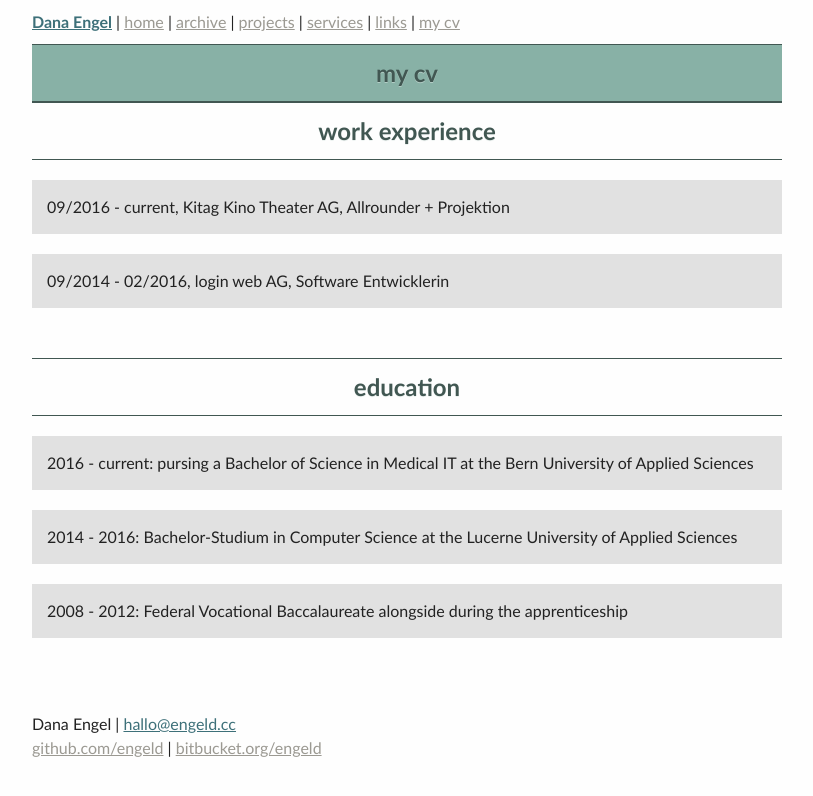
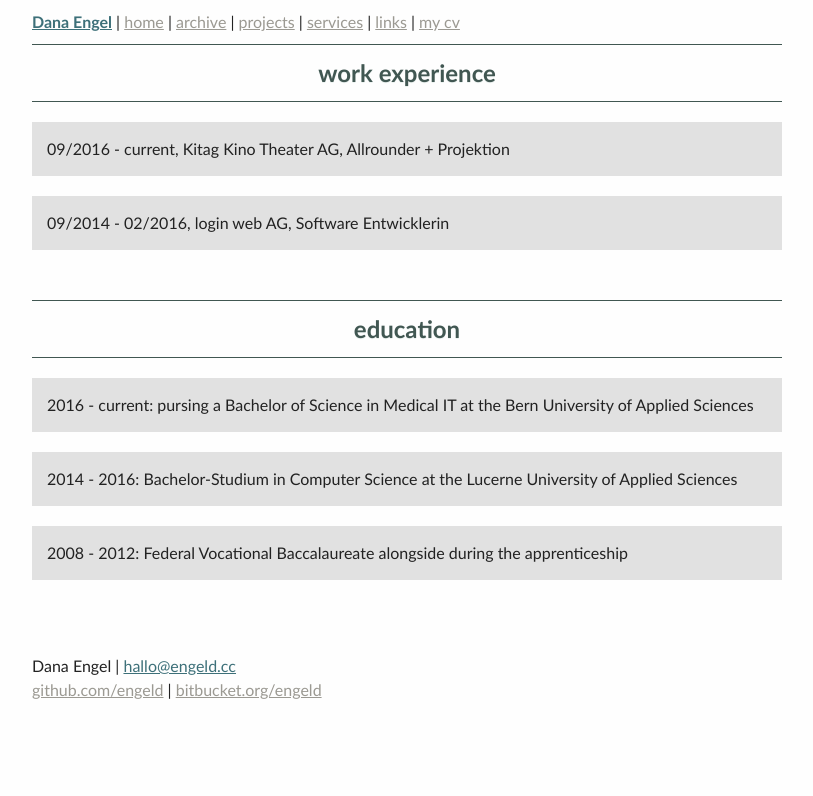
Before and after one commit to engeld/engeld.github.com, a Jekyll site: the page built from about.html, in a window 1280 px wide. Shown: the top 796 px of the page, without its empty margins (233-1046 px from the left). Built offline with Jekyll 4.4.1, drawn with Linux system fonts in a browser that asks for light colours.

Commit message:
change h1 style

```diff
--- a/_layouts/post.html
+++ b/_layouts/post.html
@@ -2,7 +2,7 @@
 layout: default
 ---
 <br />
-<h1 class="title">{{ page.title }} </h1>
+<h1>{{ page.title }} </h1>
 {{ site.author }} posted on {{ page.date | date: "%d.%m.%Y" }}:
 <ul class="post">
   <li>{{ content }}</li>
--- a/about.html
+++ b/about.html
@@ -3,14 +3,13 @@
 title: engeld's Blog
 ---
 
-<h1>my cv</h1>
-<h1 class="title">work experience</h1>
+<h1>work experience</h1>
 <ul>
 	<li>09/2016 - current, Kitag Kino Theater AG, Allrounder + Projektion</li>
 	<li>09/2014 - 02/2016, login web AG, Software Entwicklerin</li>
 </ul>
 
-<h1 class="title">education</h1>
+<h1>education</h1>
 <ul>
 	<li>2016 - current: pursing a Bachelor of Science in Medical IT at the Bern University of Applied Sciences</li>
 	<li>2014 - 2016: Bachelor-Studium in Computer Science at the Lucerne University of Applied Sciences</li>
--- a/archive.html
+++ b/archive.html
@@ -4,7 +4,7 @@
 ---
 
 <div id="home">
-  <h1 class="title">Blog Posts - Archive</h1>
+  <h1 >Blog Posts - Archive</h1>
   <ul class="posts">
     {% for post in site.posts %}
       <li><span>{{ post.date | date_to_string }}</span> &raquo; <a href="{{ post.url }}">{{ post.title }}</a></li>
--- a/css/main.css
+++ b/css/main.css
@@ -19,7 +19,7 @@
 }
 
 /* Content */
-h1 {
+h1.title {
 	background-color:#88b1a6;
 	border-bottom:1px solid #415752;
 	border-top:1px solid #415752;
@@ -28,7 +28,7 @@
 	text-align:center;
 	text-shadow:0 1px 0  rgba(219,231,228,.5);
 }
-h1.title {
+h1 {
 	background-color:#fefefe;
 	border-bottom:1px solid #415752;
 	border-top:1px solid #415752;
```
